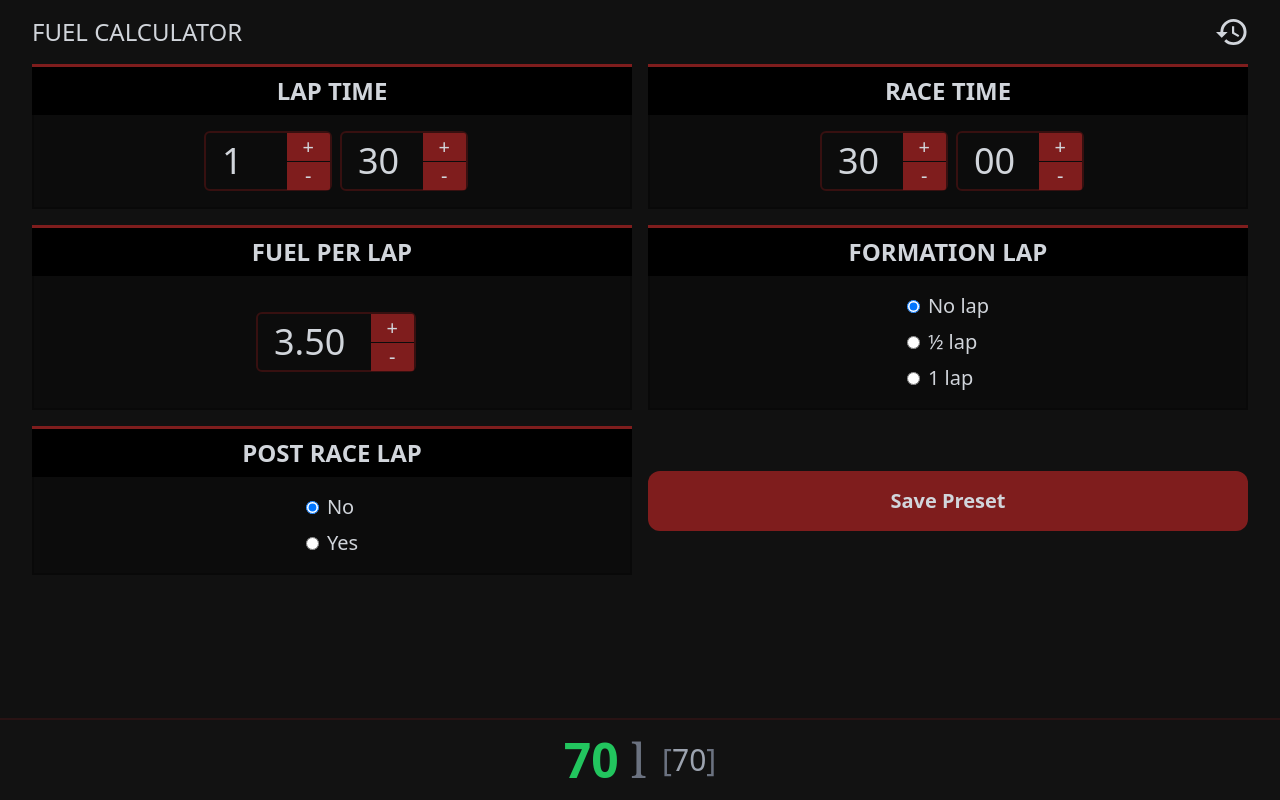
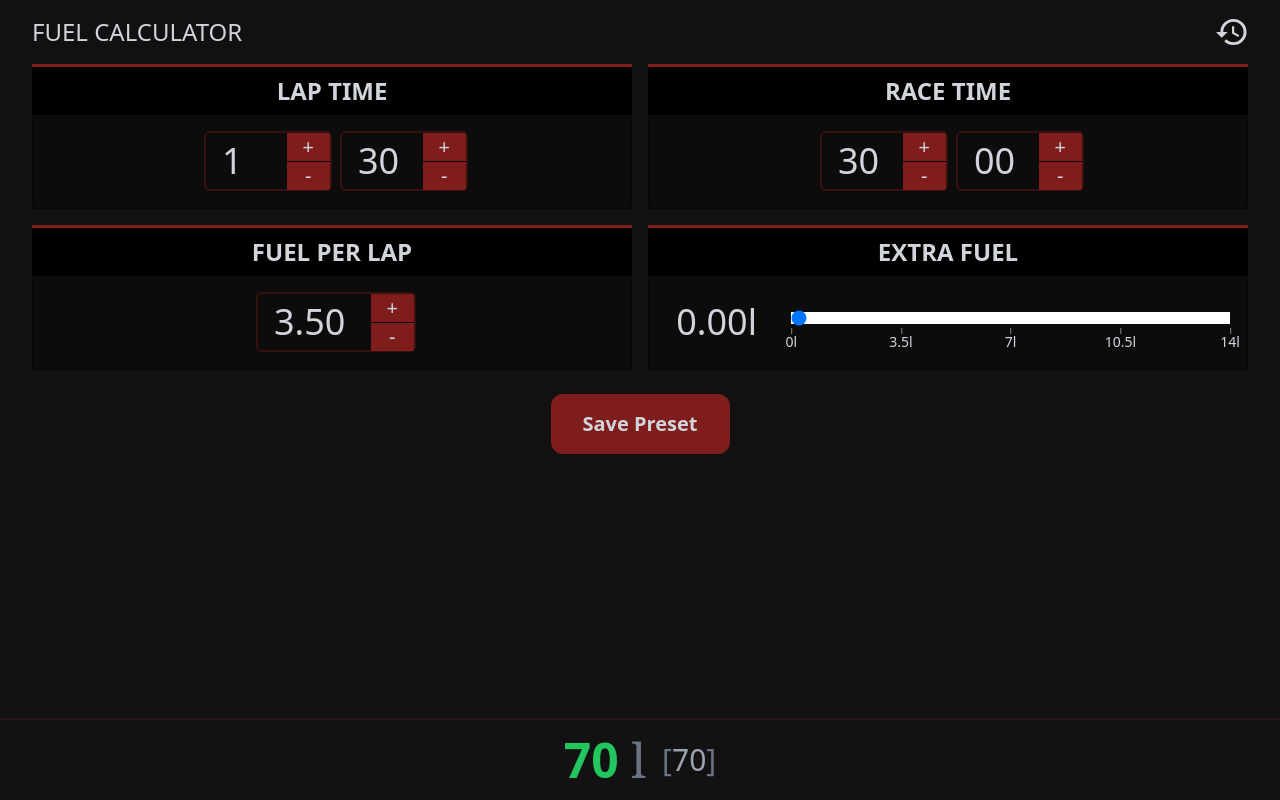
Before and after one commit to vntw/fuel-calc-pwa, a Preact app: page / in a window 1280 px wide. Built offline with nearby package versions, Linux system fonts and the light colour scheme.

Commit message:
Replace formation/post race lap with extra fuel range

```diff
--- a/src/components/calculator.tsx
+++ b/src/components/calculator.tsx
@@ -4,6 +4,7 @@ import { calc, formatLiters } from '../fuel';
 import { NumberInput } from './number-input';
 import { Presets } from './presets';
 import { Box } from './box';
+import { RangeInput } from './range-input';
 
 type Props = {
   showPresets: boolean;
@@ -19,8 +20,13 @@ export function Calculator({ showPresets, onPresetPopulate }: Props) {
     raceMinutes: 30,
     raceSeconds: 0,
     fuelPerLap: 3.5,
-    formationLap: 0,
-    postRaceLap: 0,
+    extraFuel: 0,
+  });
+
+  const [extraFuelRangeOptions, setExtraFuelRangeOptions] = useState({
+    step: 0.25,
+    min: 0,
+    max: 10,
   });
 
   useEffect(() => {
@@ -37,8 +43,14 @@ export function Calculator({ showPresets, onPresetPopulate }: Props) {
     if (!loaded) {
       return;
     }
+
     setFuelResult(calc(inputValues));
     save(KEY_CURRENT_VALUES, inputValues);
+
+    setExtraFuelRangeOptions({
+      ...extraFuelRangeOptions,
+      max: Math.max(5, Math.ceil(inputValues.fuelPerLap * 4)),
+    });
     // eslint-disable-next-line react-hooks/exhaustive-deps
   }, [inputValues]);
 
@@ -46,27 +58,19 @@ export function Calculator({ showPresets, onPresetPopulate }: Props) {
     setInputValues({ ...inputValues, [name]: value });
   };
 
-  const onRadioInput = ({
-    currentTarget,
-  }: JSX.TargetedEvent<HTMLInputElement, Event>) => {
-    setInputValues({
-      ...inputValues,
-      [currentTarget.name]: parseFloat(currentTarget.value),
-    });
-  };
-
   const saveAsPreset = () => {
     const currentPresets = load(KEY_PRESETS);
-    const newPresets = Array.isArray(currentPresets) ? currentPresets : [];
-    newPresets.push({
+
+    save(KEY_PRESETS, [
+      {
         inputValues,
         _meta: {
-        createdAt: new Date().toDateString(),
+          createdAt: new Date().toISOString(),
           fuelResult,
         },
-    });
-
-    save(KEY_PRESETS, newPresets);
+      },
+      ...(Array.isArray(currentPresets) ? currentPresets : []),
+    ]);
   };
 
   if (!loaded) {
@@ -85,10 +89,10 @@ export function Calculator({ showPresets, onPresetPopulate }: Props) {
   }
 
   return (
-    <main class="pb-28">
+    <main class={`flex flex-col gap-6 pb-28`}>
       <form
         action=""
-        class="grid grid-cols-1 md:grid-cols-2 gap-4"
+        class={`grid grid-cols-1 gap-4 md:grid-cols-2`}
         onSubmit={(e) => {
           e.preventDefault();
           return false;
@@ -145,83 +149,77 @@ export function Calculator({ showPresets, onPresetPopulate }: Props) {
             modifyBy={0.15}
           />
         </Box>
-        <Box header="Formation Lap">
-          <div class="flex flex-col space-y-2 space-x-0 items-start">
-            <label class="space-x-2">
-              <input
-                type="radio"
-                name="formationLap"
-                value={0}
-                checked={inputValues.formationLap === 0}
-                onInput={onRadioInput}
+        <Box header="Extra Fuel">
+          <div class="flex w-full flex-col items-start space-y-2 space-x-0">
+            <div class="flex w-full flex-col justify-center">
+              <RangeInput
+                name="extraFuel"
+                value={inputValues.extraFuel}
+                step={extraFuelRangeOptions.step}
+                min={extraFuelRangeOptions.min}
+                max={extraFuelRangeOptions.max}
+                onChange={(value) => {
+                  onNumberInput(value, 'extraFuel');
+                }}
+                scaleLabels={(min, max) => {
+                  let i = 1;
+                  let current = 0;
+
+                  const labels = [
+                    { pos: 0, label: `${formatLiters(min, true)}l` },
+                    {
+                      pos: 100,
+                      label: `${formatLiters(max, true)}l`,
+                    },
+                  ];
+
+                  for (;;) {
+                    current = i * inputValues.fuelPerLap;
+
+                    if (current >= max) {
+                      break;
+                    }
+
+                    labels.push({
+                      pos:
+                        ((i * inputValues.fuelPerLap) /
+                          extraFuelRangeOptions.max) *
+                        100,
+                      label: `${formatLiters(
+                        i * inputValues.fuelPerLap,
+                        true,
+                      )}l`,
+                    });
+
+                    i++;
+                  }
+
+                  return labels;
+                }}
               />
-              <span>No lap</span>
-            </label>
-            <label class="space-x-2">
-              <input
-                type="radio"
-                name="formationLap"
-                value={0.5}
-                checked={inputValues.formationLap === 0.5}
-                onInput={onRadioInput}
-              />
-              <span>½ lap</span>
-            </label>
-            <label class="space-x-2">
-              <input
-                type="radio"
-                name="formationLap"
-                value={1}
-                checked={inputValues.formationLap === 1}
-                onInput={onRadioInput}
-              />
-              <span>1 lap</span>
-            </label>
+            </div>
           </div>
         </Box>
-        <Box header="Post Race Lap">
-          <div class="flex flex-col space-y-2 space-x-0 items-start">
-            <label class="space-x-2">
-              <input
-                type="radio"
-                name="postRaceLap"
-                value={0}
-                checked={inputValues.postRaceLap === 0}
-                onInput={onRadioInput}
-              />
-              <span>No</span>
-            </label>
-            <label class="space-x-2">
-              <input
-                type="radio"
-                name="postRaceLap"
-                value={1}
-                checked={inputValues.postRaceLap === 1}
-                onInput={onRadioInput}
-              />
-              <span>Yes</span>
-            </label>
-          </div>
-        </Box>
-        <div class="flex items-center">
+      </form>
+
+      <div class="flex items-center self-center">
         <button class="btn btn-wide" onClick={saveAsPreset}>
           Save Preset
         </button>
       </div>
-      </form>
 
-      <div class="w-full fixed bottom-0 left-0 py-4 flex flex-row space-x-32 bg-[#131313f0] border-t-2 border-t-[#7e1e2038] justify-center overflow-x-scroll overflow-y-hidden">
-        <div class="flex flex-row justify-center items-center space-x-4">
-          <div class="font-bold text-5xl text-green-500 whitespace-nowrap">
+      <output class="fixed bottom-0 left-0 flex w-full flex-row justify-center space-x-32 overflow-y-hidden overflow-x-scroll border-t-2 border-t-[#7e1e2038] bg-[#131313f0] py-4">
+        <div class="flex flex-row items-center justify-center space-x-4">
+          <div class="whitespace-nowrap text-5xl font-bold tabular-nums text-green-500">
             {formatLiters(fuelResult)}
             <span className="font-serif font-normal text-gray-500"> l</span>
           </div>
-          <div class="text-3xl text-gray-500 leading-none">
+          <div class="text-3xl tabular-nums leading-none text-gray-500">
             [<span class="text-gray-400">{formatLiters(fuelResult, true)}</span>
             ]
           </div>
         </div>
-      </div>
+      </output>
     </main>
   );
 }
--- a/src/components/presets.tsx
+++ b/src/components/presets.tsx
@@ -4,6 +4,8 @@ import { formatLiters } from '../fuel';
 import { padZero } from '../util';
 import { ComponentChildren } from 'preact';
 import { Box } from './box';
+import trashIcon from './../assets/icons/trash.svg?raw';
+import { SvgIcon } from './svg-icon';
 
 type Props = {
   onPopulate: (values: FuelInputValues) => void;
@@ -25,7 +27,7 @@ export function Presets({ onPopulate }: Props) {
 
     const newPresets = [...presets.slice(0, idx), ...presets.slice(idx + 1)];
 
-    save('fc-input-presets', newPresets);
+    save(KEY_PRESETS, newPresets);
     setPresets(newPresets);
   };
 
@@ -65,7 +67,10 @@ export function Presets({ onPopulate }: Props) {
                 class="btn btn-small bg-opacity-50 flex items-center justify-center rounded-none"
                 onClick={deletePreset(i)}
               >
-                ⤬
+                <SvgIcon
+                  raw={trashIcon}
+                  className="h-6 w-6 fill-current text-white"
+                />
               </button>
             </div>
           }
@@ -80,17 +85,20 @@ export function Presets({ onPopulate }: Props) {
                 'Race',
                 `${iv.raceMinutes}:${padZero(iv.raceSeconds)}`,
               )}
-              {renderValue('Fuel/Lap', `${iv.fuelPerLap}`)}
               {renderValue(
-                'Formation',
-                `${iv.formationLap === 0.5 ? '½' : iv.formationLap}`,
+                'Extra Fuel',
+                <>
+                  {formatLiters(iv.extraFuel, true)}
+                  <span class="pl-0.5 text-base font-normal text-gray-400">
+                    l
+                  </span>
+                </>,
               )}
-              {renderValue('Post Race', `${iv.postRaceLap}`)}
               {renderValue(
                 'Result',
                 <>
-                  {formatLiters(_meta.fuelResult)}{' '}
-                  <span class="font-normal text-base text-gray-400">
+                  {formatLiters(_meta.fuelResult)}
+                  <span class="pl-0.5 text-base font-normal text-gray-400">
                     l ({formatLiters(_meta.fuelResult, true)})
                   </span>
                 </>,
--- /dev/null
+++ b/src/components/range-input.tsx
@@ -0,0 +1,87 @@
+import { useEffect } from 'preact/hooks';
+import { clamp } from '../util';
+
+type Props = {
+  name: string;
+  value: number;
+  min: number;
+  max: number;
+  step: number;
+  onChange: (value: number) => void;
+  scaleLabels?: (
+    min: number,
+    max: number,
+  ) => Array<{ pos: number; label: string }>;
+};
+
+const scaleLabel = (pos: number, label: string) => (
+  <span
+    className="absolute top-0 -translate-x-1/2 after:absolute after:-top-1 after:left-1/2 after:inline-block after:h-[6px] after:w-[1px] after:bg-white/50 after:content-['']"
+    style={{
+      left: `${pos}%`,
+    }}
+  >
+    {label}
+  </span>
+);
+
+export function RangeInput({
+  name,
+  value,
+  min,
+  max,
+  step,
+  onChange,
+  scaleLabels,
+}: Props) {
+  const handleValueChange = ({
+    currentTarget,
+  }: JSX.TargetedEvent<HTMLInputElement, Event>) => {
+    onChange(clamp(currentTarget.valueAsNumber, min, max));
+  };
+
+  useEffect(() => {
+    const clamped = clamp(value, min, max);
+
+    if (clamped !== value) {
+      onChange(clamped);
+    }
+    // eslint-disable-next-line react-hooks/exhaustive-deps
+  }, [value, onChange]);
+
+  const labels = scaleLabels ? scaleLabels(min, max) : [];
+
+  return (
+    <div class="relative flex w-full flex-row items-center gap-6">
+      <output class="relative flex select-none whitespace-nowrap text-center text-4xl">
+        <span class="invisible">99.99l</span>
+        <span className="absolute inset-0 tabular-nums">
+          {value.toFixed(2)}l
+        </span>
+      </output>
+      <div class="w-full space-y-2">
+        <input
+          type="range"
+          id={name}
+          name={name}
+          min={min}
+          max={max}
+          step={step}
+          class={`block h-[12px] w-full appearance-none bg-gradient-to-r from-[#991b1b] to-[red] bg-no-repeat transition-[background-size]`}
+          style={{
+            backgroundSize: `${((value / max) * 100).toFixed(0)}% 100%`,
+          }}
+          value={value}
+          onInput={handleValueChange}
+        />
+        {labels.length > 0 && (
+          <ul class="relative block text-sm">
+            {labels.map(({ pos, label }) => (
+              <li key={pos}>{scaleLabel(pos, label)}</li>
+            ))}
+          </ul>
+        )}
+      </div>
+    </div>
+  );
+}
--- a/src/fuel.ts
+++ b/src/fuel.ts
@@ -1,10 +1,9 @@
 export function calc(values: FuelInputValues): number {
   const lapSeconds = values.lapTimeMinutes * 60 + values.lapTimeSeconds;
   const raceSeconds = values.raceMinutes * 60 + values.raceSeconds;
-  const laps =
-    raceSeconds / lapSeconds + values.formationLap + values.postRaceLap;
+  const laps = raceSeconds / lapSeconds;
 
-  return laps * values.fuelPerLap;
+  return laps * values.fuelPerLap + values.extraFuel;
 }
 
 export function formatLiters(l: number, exact = false): string {
--- a/src/preact.d.ts
+++ b/src/preact.d.ts
@@ -32,8 +32,7 @@ type FuelInputValues = {
   raceMinutes: number;
   raceSeconds: number;
   fuelPerLap: number;
-  formationLap: number;
-  postRaceLap: number;
+  extraFuel: number;
 };
 
 type FuelInputValue = {
```
Also changed, not shown: src/util.ts (+5 -3 lines), src/assets/icons/trash.svg (added). Lines whose indentation alone changed are shown as unchanged.
